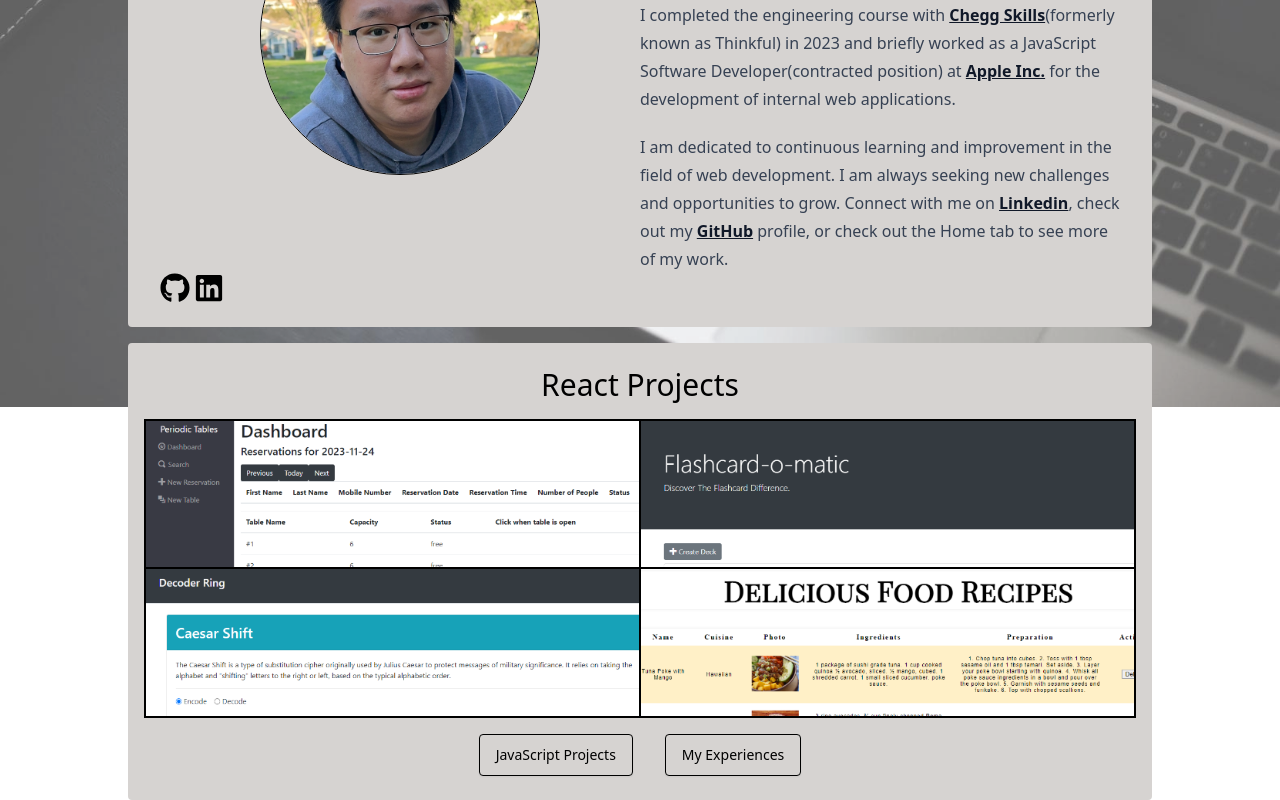
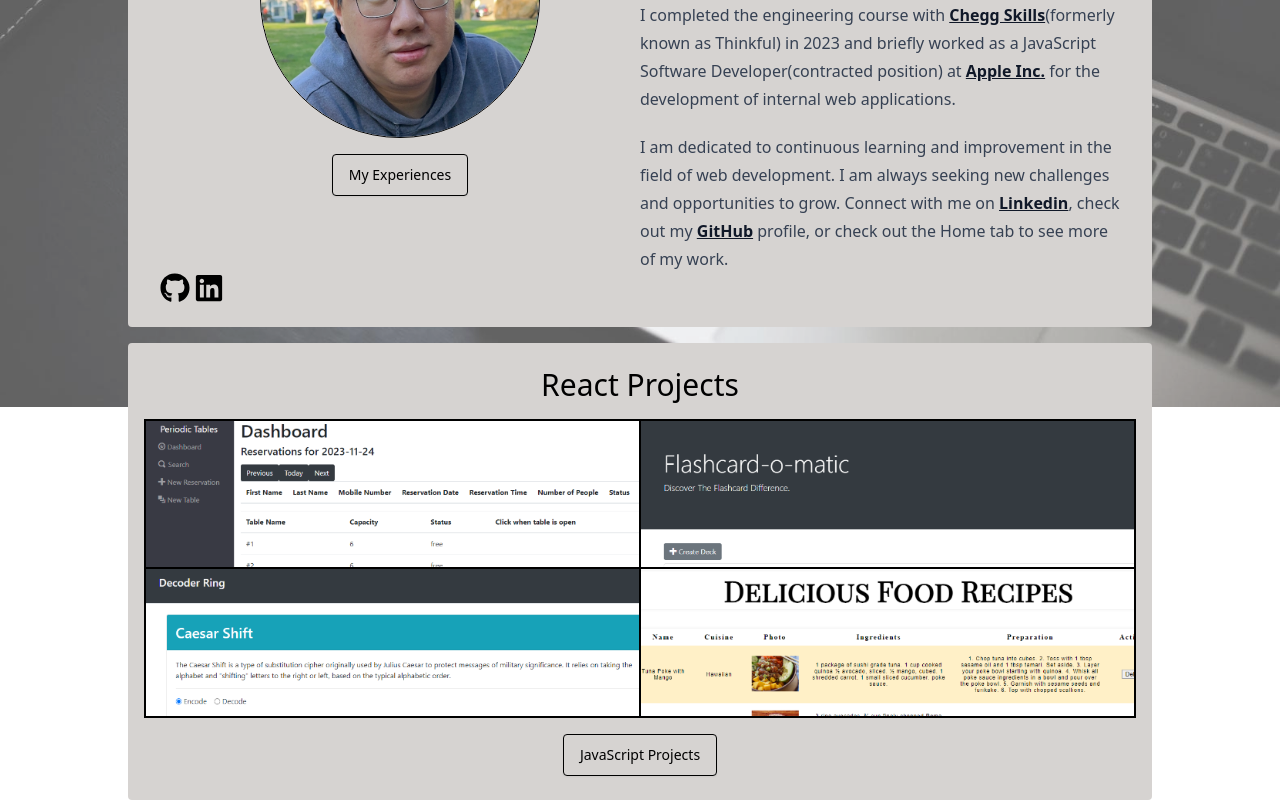
Before and after one commit to adam780930/react-practice, a React (Vite) app: page / in a window 1280 px wide. Shown: the part 447-1247 px from the top of the page. Built offline with nearby package versions, Linux system fonts and the light colour scheme.

Commit message:
relocated the "my experience" button

```diff
--- a/src/pages/Introduction.jsx
+++ b/src/pages/Introduction.jsx
@@ -2,14 +2,21 @@
 import Portrait from "../assets/Portrait.png";
 import introduction from "../components/markdowndocs/introductions.md";
 import Reacticons from "../components/Reacticons.jsx";
+import Buttons from "../components/Button.jsx";
 
-function Introduction() {
+function Introduction({ handleOpenModal }) {
   return (
     <div>
       <div className="bg-stone-block w-full max-w-5xl px-4 py-2 mx-auto bg-stone-300 rounded">
         <div className="grid grid-cols-2 p-4">
           <div className="m-auto p-auto">
             <img src={Portrait} className="w-70 h-70 rounded-full border"></img>
+            <div className="p-4 hover:opacity-50 text-center">
+              <Buttons
+                buttonName={"My Experiences"}
+                onClick={handleOpenModal}
+              />
+            </div>
           </div>
           <div className="prose">
             <Markdown>{introduction}</Markdown>
--- a/src/pages/Mainpage.jsx
+++ b/src/pages/Mainpage.jsx
@@ -12,7 +12,7 @@
   return (
     <>
       <div className="pb-4">
-        <Introductions />
+        <Introductions handleOpenModal={handleOpenModal} />
       </div>
       <div className="bg-stone-block w-full max-w-5xl px-4 py-2 mx-auto bg-stone-300 rounded">
         <div>
@@ -26,9 +26,6 @@
               }}
               buttonName={"JavaScript Projects"}
             />
-          </div>
-          <div className="p-4 hover:opacity-50">
-            <Buttons buttonName={"My Experiences"} onClick={handleOpenModal} />
           </div>
         </div>
 
```
